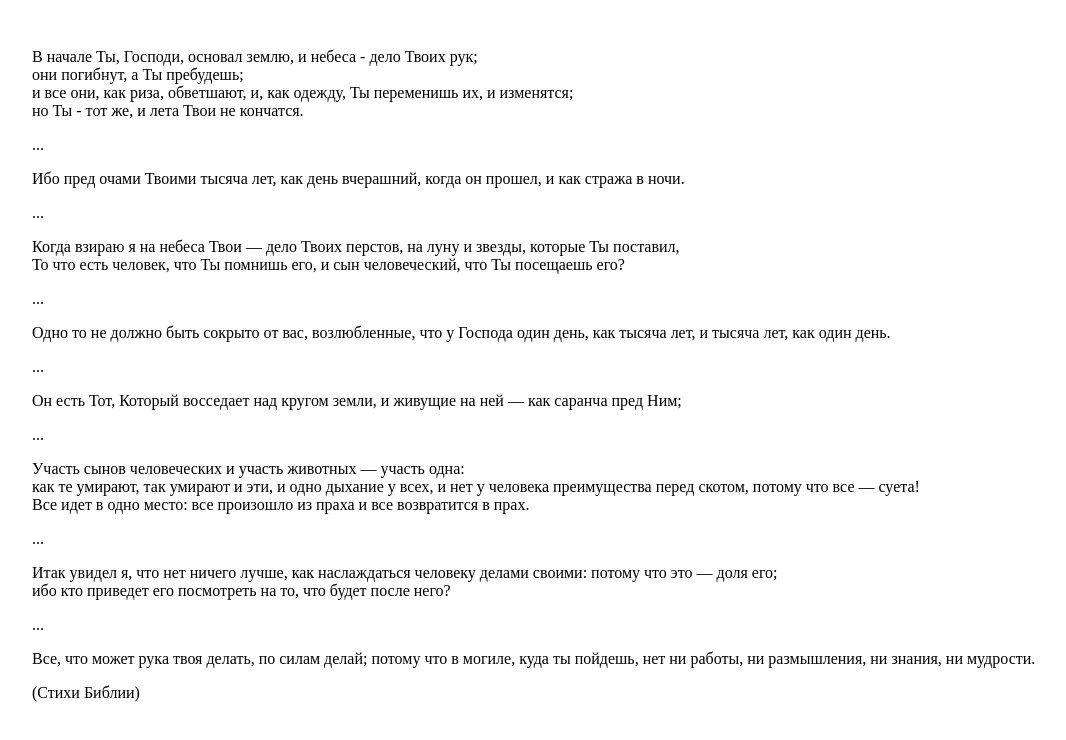
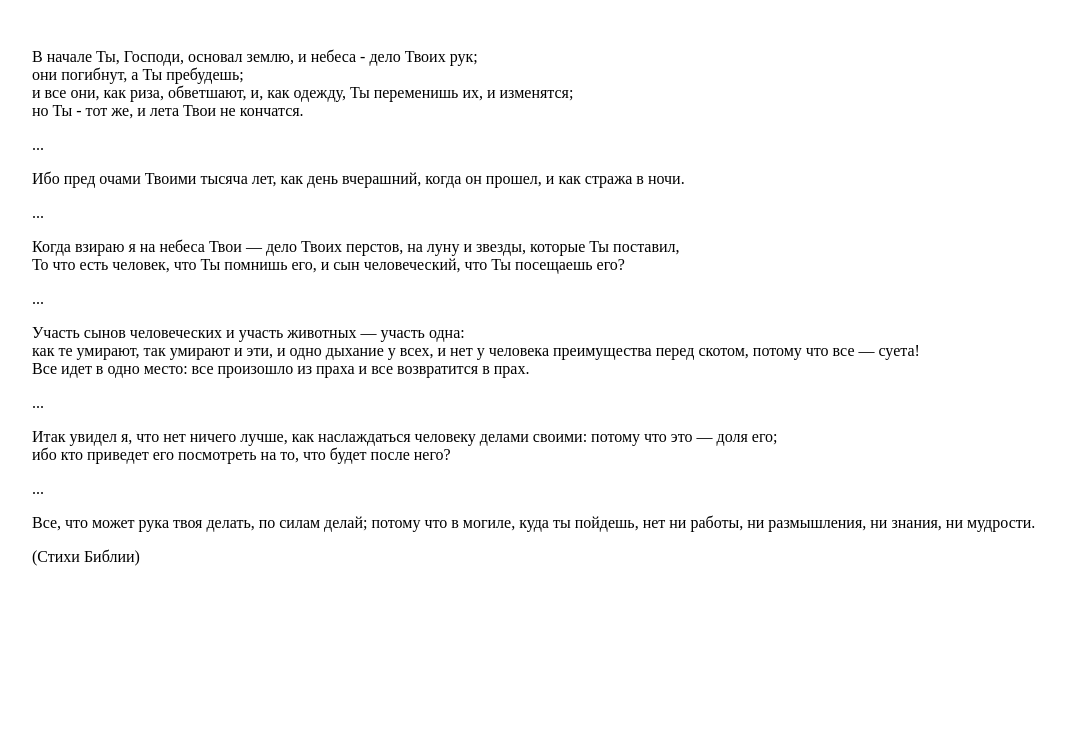
Before and after one commit to demidko/demidko.github.io, a plain HTML site: page index.html in a window 1280 px wide. Shown: the whole page, without its empty margins (16-1082 px from the left). Drawn offline with Linux system fonts and the light colour scheme.

Commit message:
Update index.html

```diff
--- a/index.html
+++ b/index.html
@@ -20,10 +20,6 @@
   <p> Когда взираю я на небеса Твои — дело Твоих перстов, на луну и звезды, которые Ты поставил, <br>
       То что есть человек, что Ты помнишь его, и сын человеческий, что Ты посещаешь его?
   <p> ...
-  <p> Одно то не должно быть сокрыто от вас, возлюбленные, что у Господа один день, как тысяча лет, и тысяча лет, как один день.
-  <p> ...
-  <p> Он есть Тот, Который восседает над кругом земли, и живущие на ней — как саранча пред Ним;
-  <p> ...
   <p> Участь сынов человеческих и участь животных — участь одна: <br>
       как те умирают, так умирают и эти, и одно дыхание у всех, и нет у человека преимущества перед скотом, потому что все — суета! <br>
       Все идет в одно место: все произошло из праха и все возвратится в прах.
```
